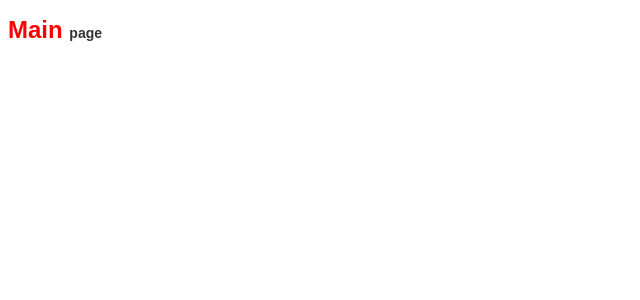
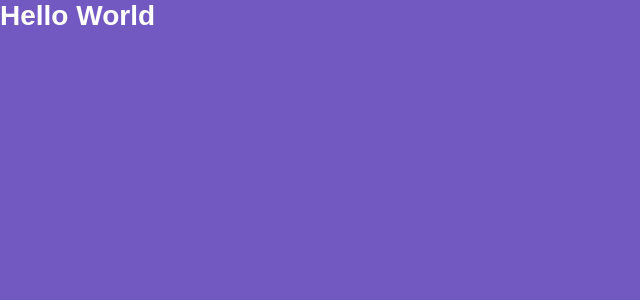
Before and after one commit to davimattos/conceitosreact, a React (Create React App) app: page / in a window 1280 px wide. Shown: the top 300 px of the page, without its empty margins (0-640 px from the left). Built offline with nearby package versions, Linux system fonts and the light colour scheme; the HTML template or start-up script is replaced by a standard one.

Commit message:
create global layout css

```diff
--- a/src/App.js
+++ b/src/App.js
@@ -1,9 +1,14 @@
 import React from 'react';
+
+import GlobalStyle from './styles/global'
 
 import Routes from './routes'
 
 export default function App() {
   return (
-    <Routes />
+    <>
+      <Routes />
+      <GlobalStyle />
+    </>
   );
 }
--- a/src/pages/Main/index.js
+++ b/src/pages/Main/index.js
@@ -3,5 +3,5 @@
 import { Title } from './styles';
 
 export default function Main() {
-  return <Title error>Main <small>page</small></Title>
+  return <Title>Hello World</Title>
 }
--- a/src/pages/Main/styles.js
+++ b/src/pages/Main/styles.js
@@ -1,12 +1,5 @@
 import styled from 'styled-components'
 
 export const Title = styled.h1`
-  font-size: 24px;
-  color: ${props => (props.error ? 'red' : '#7159c1')};
-  font-family: Arial, Helvetica, sans-serif;
-
-  small {
-    font-size: 14px;
-    color: #333;
-  }
+  color: #FFF;
 `;
--- /dev/null
+++ b/src/styles/global.js
@@ -0,0 +1,29 @@
+import { createGlobalStyle } from 'styled-components';
+
+export default createGlobalStyle`
+  *{
+    margin: 0;
+    padding: 0;
+    outline: 0;
+    box-sizing: border-box;
+  }
+
+  html, body, #root {
+    min-height: 100%;
+  }
+
+  body {
+    background: #7159c1;
+    -webkit-font-smoothing: antialiased !important;
+  }
+
+  body, input, button {
+    color: #222;
+    font-size: 14px;
+    font-family: Arial, Helvetica, sans-serif;
+  }
+
+  button {
+    cursor: pointer;
+  }
+`;
```
